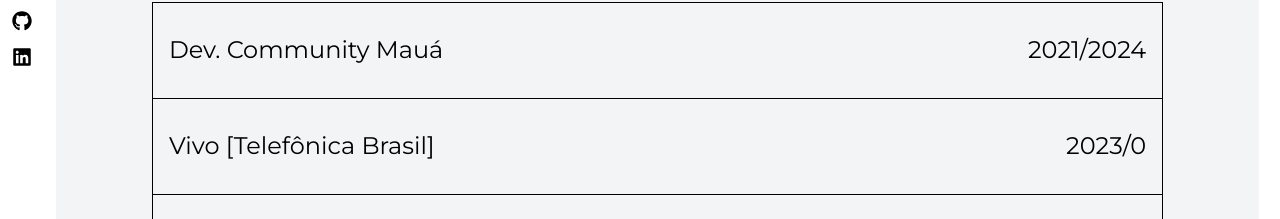
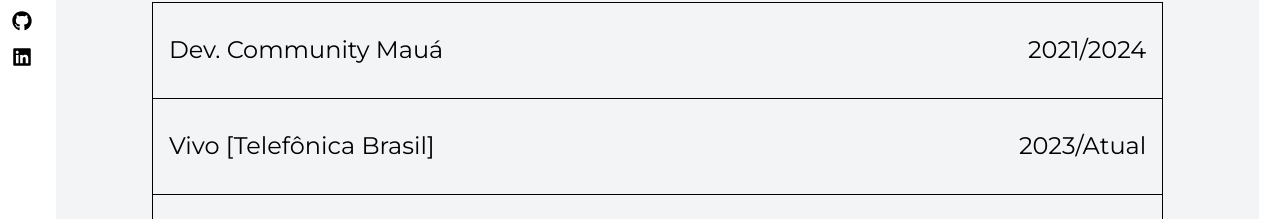
Before and after one commit to AmorimBreno/carousel-portfolio, a React (Vite) app: page /about in a window 1280 px wide. Shown: the part 721-940 px from the top of the page. Built offline with nearby package versions, Linux system fonts and the light colour scheme.

Commit message:
add experince list with animations

```diff
--- a/src/app/components/Experience.tsx
+++ b/src/app/components/Experience.tsx
@@ -1,35 +1,43 @@
 import { motion, useAnimate } from "framer-motion"
 
-export default function Experience() {
+export default function ExperienceList() {
 
-    const ExpList = [{title :"Dev. Community Mauá",start:2021,finish:2024},{title : "Vivo [Telefônica Brasil]",start:2023,finish:0}, {title :"Your company?",start:0,finish:0}]
+    const ExpList = [
+        {title :"Dev. Community Mauá",start:2021,finish:2024, position:"Desenvolvedor Front-End"},
+        {title : "Vivo [Telefônica Brasil]",start:2023,finish:0, position:"Estagiário de TI"},
+        {title :"Your company?",start:0,finish:0, position:""}]
 
     return (
     <div className=" ">
         {ExpList.map((exp,index)=> (
-            <ExperienceCard title={exp.title} start={exp.start} finish={exp.finish} />
+            <ExperienceCard title={exp.title} start={exp.start} finish={exp.finish} position={exp.position}/>
         ))}
     </div>
     )
 }
 
-export function ExperienceCard(exp: {title: string, start:number , finish:number}) {
+export function ExperienceCard(exp: {title: string, start:number , finish:number, position: string}) {
 
     return (
     <motion.div whileHover="hovered" initial="initial" className=" h-24 w-full border-black border-t border-x last:border-b  overflow-hidden relative">
         <motion.div variants={{
             initial: {y:0},
             hovered: {y:"-100%"}
-        }} className="items-center flex justify-between p-4 h-full ">
+
+        }}
+        transition={{type:"linear"}}
+        className="items-center flex justify-between p-4 h-full ">
             <h1 className="text-2xl">{exp.title}</h1>
-            <h1 className="text-2xl">{exp.start}/{exp.finish}</h1>
+            <h1 className="text-2xl">{exp.start}/{exp.finish == 0 ? "Atual" : exp.finish}</h1>
         </motion.div>
         <motion.div variants={{
             initial: {y:"100%"},
             hovered: {y:0}
-        }} className="items-center flex justify-between p-4 h-full bg-yellow-400 absolute inset-0">
+        }}
+
+        className="items-center flex justify-between p-4 h-full bg-yellow-400 absolute inset-0">
             <h1 className="text-2xl">{exp.title}</h1>
-            <h1 className="text-2xl">{exp.start}/{exp.finish}</h1>
+            <h1 className="text-2xl">{exp.position}</h1>
         </motion.div>
     </motion.div>)
 }
--- a/src/app/pages/about.tsx
+++ b/src/app/pages/about.tsx
@@ -1,4 +1,4 @@
-import Experience from "../components/Experience"
+import ExperienceList from "../components/Experience"
 
 export default function About() {
 
@@ -15,7 +15,7 @@
               <h1 className="text-md font-semibold font-mont h-min w-2/3">{textExample}</h1>
             </div>
             <div className="w-full mt-12">
-              <Experience/>
+              <ExperienceList/>
             </div>
             <div className="w-full h-1/4 bg-yellow-500 mt-12">
 
```
